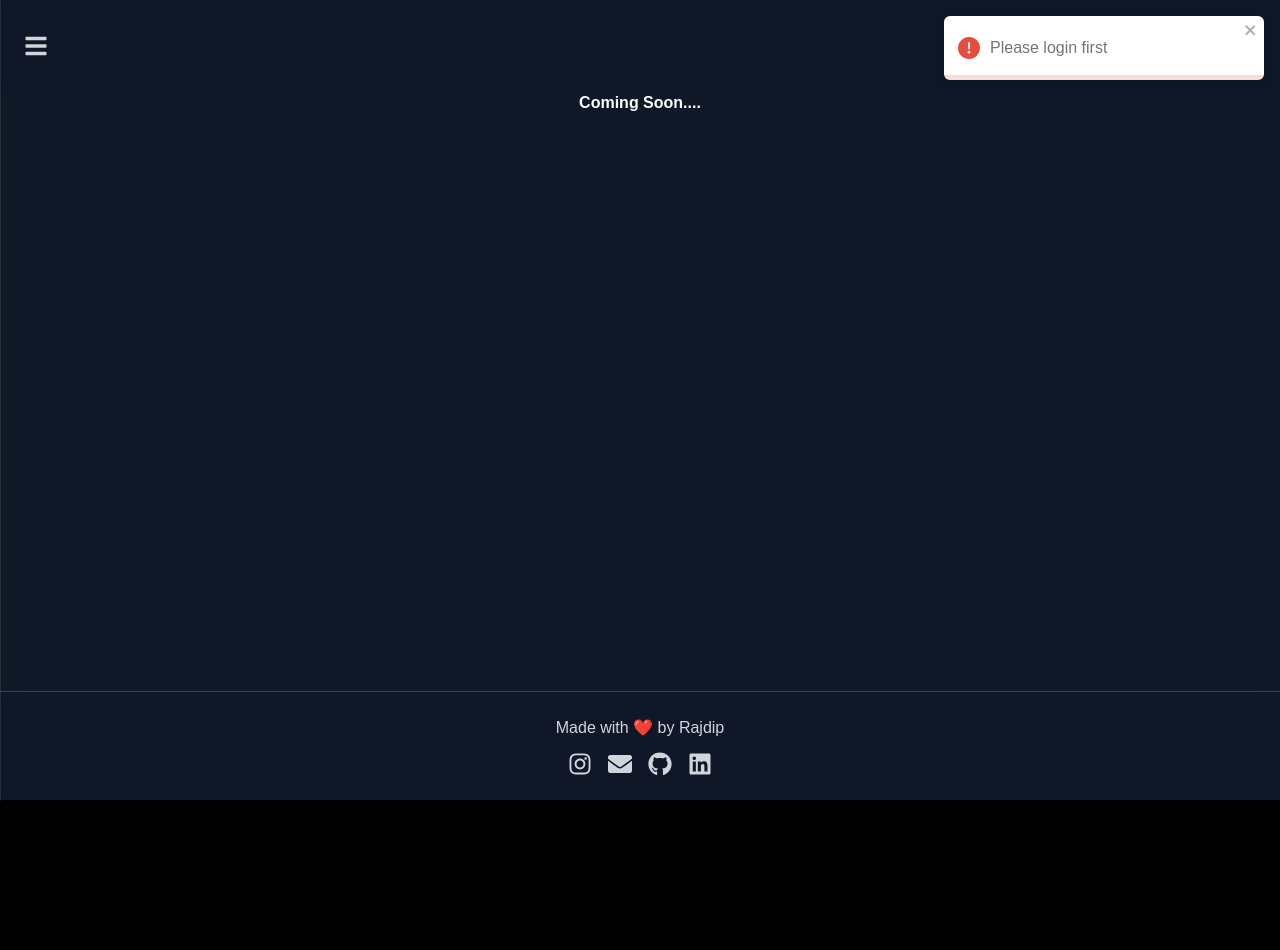
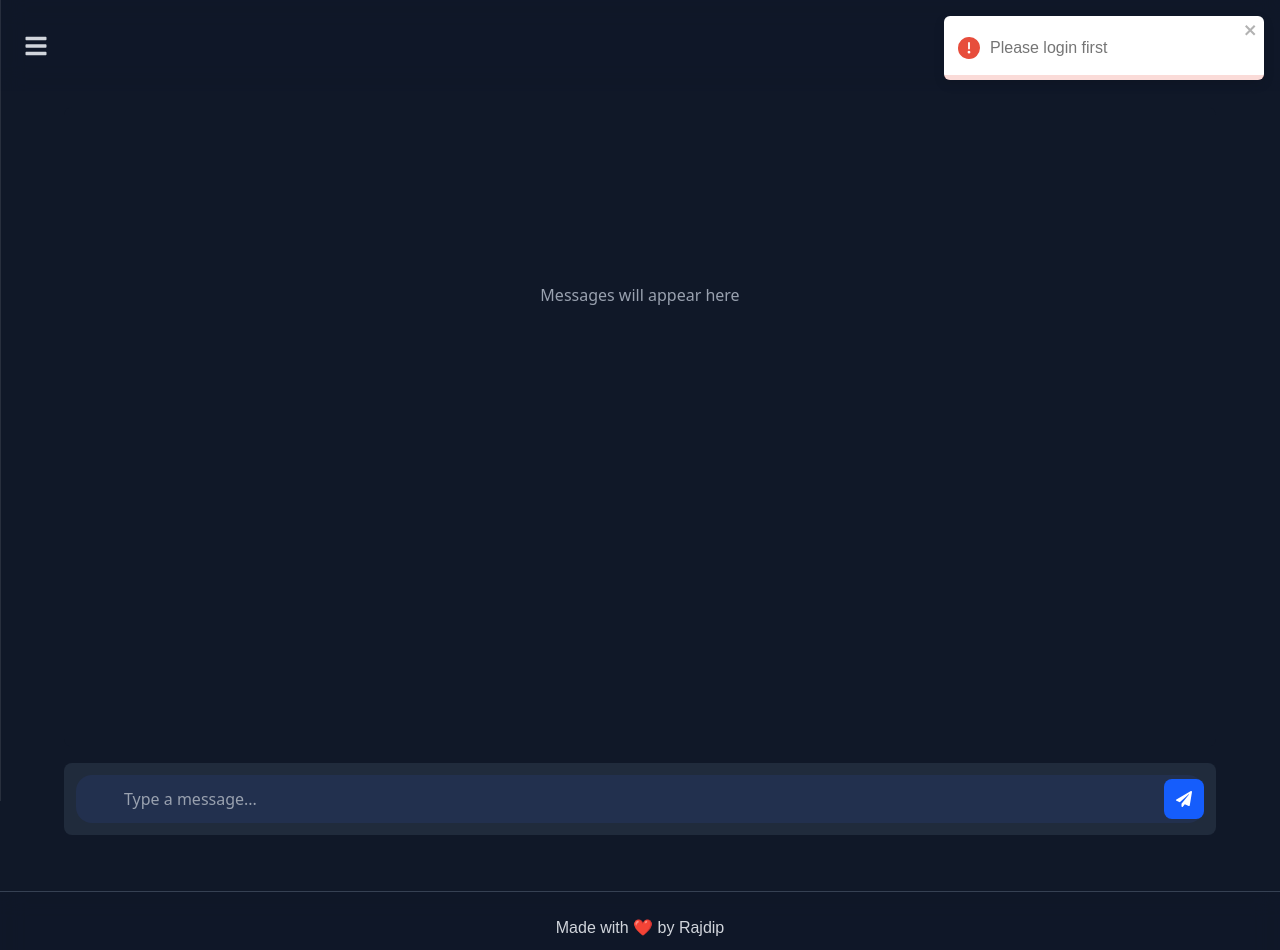
Before and after one commit to rajdipsaha-IIT-KGP/CHE2024, a React app in the folder frontend/: page /community in a window 1280 px wide. Shown: the top 950 px of the page. Before the commit the page ends 800 px from the top, so only its background shows below. Built offline with nearby package versions, Linux system fonts and the light colour scheme; the HTML template or start-up script is replaced by a standard one.

Commit message:
adding basix stucture of chat

```diff
--- a/frontend/src/Components/Community.jsx
+++ b/frontend/src/Components/Community.jsx
@@ -1,11 +1,48 @@
-import React from 'react'
+import React, { useState } from "react";
+import {  FaPaperPlane } from "react-icons/fa";
 
 const Community = () => {
+  const [newMessage, setNewMessage] = useState("");
+
+  const sendMessage = () => {
+    if (newMessage.trim()) {
+      console.log("Sending message:", newMessage);
+      setNewMessage("");
+    }
+  };
+
   return (
-    <div className='text-white text-center font-extrabold size-2xl'>
-      Coming Soon....
+    <div className="min-h-screen font-sans bg-gray-900 text-white">
+      {/* Chat Area */}
+      <div className="h-[80vh] w-[90vw] mx-auto mt-4 rounded-lg  bg-gray-900 p-4 overflow-y-auto">
+        <p className="text-center text-gray-400 mt-40">Messages will appear here</p>
+      </div>
+
+      {/* Input Box */}
+      <div className="w-[90vw] mx-auto mt-4 rounded-lg bg-[#202B3C] p-3 relative">
+
+
+
+
+        <input
+          type="text"
+          placeholder="Type a message..."
+          value={newMessage}
+          onChange={(e) => setNewMessage(e.target.value)}
+          onKeyDown={(e) => e.key === "Enter" && sendMessage()}
+          className="pl-12 pr-16 w-full rounded-2xl bg-[#22304E] text-white placeholder-gray-400 p-3 focus:outline-none"
+        />
+
+        {/* Send Button */}
+        <button
+          onClick={sendMessage}
+          className="absolute right-3 top-1/2 -translate-y-1/2 p-3 rounded-lg bg-blue-600 hover:bg-blue-700 text-white"
+        >
+          <FaPaperPlane />
+        </button>
+      </div>
     </div>
-  )
-}
+  );
+};
 
-export default Community
+export default Community;
```
